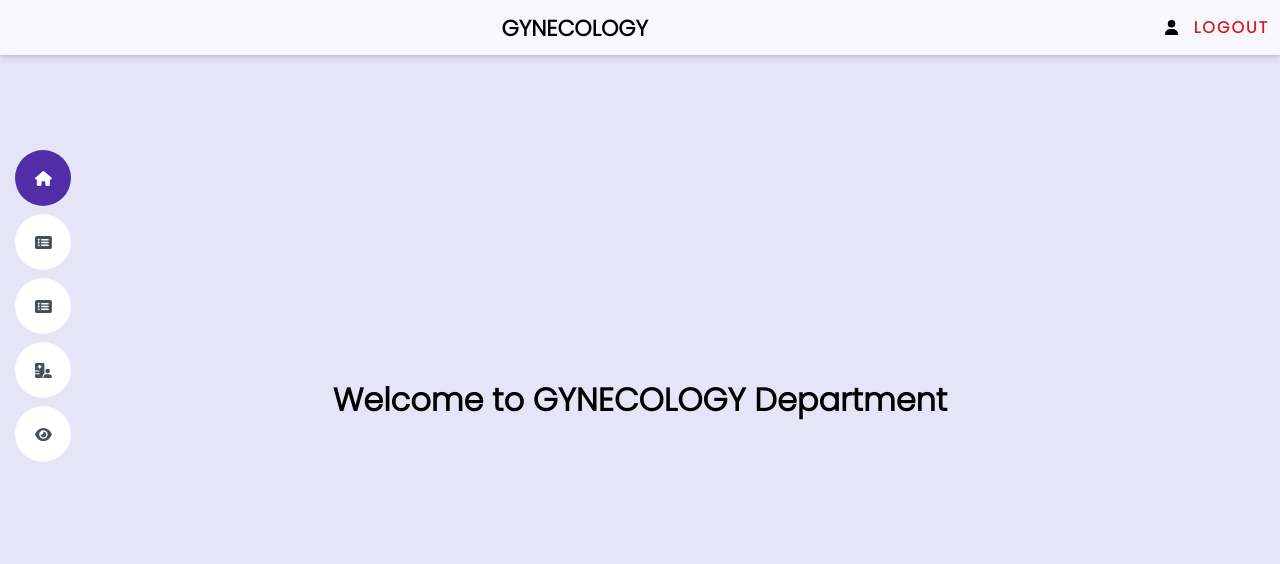
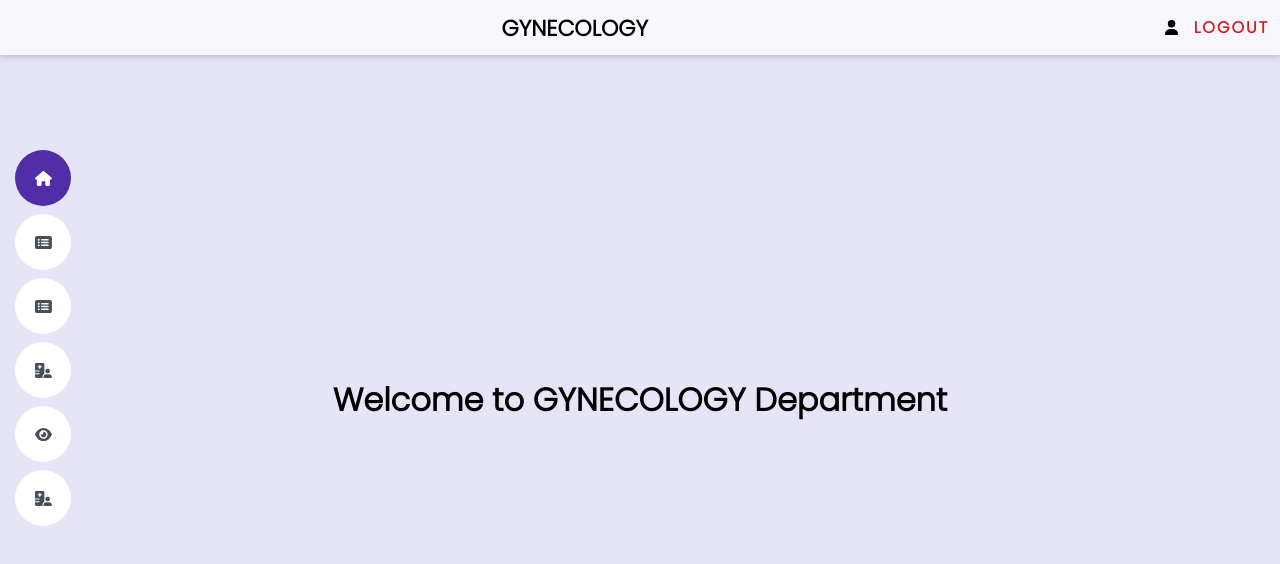
Before and after one commit to Katheesh1224/Gynecology, a React (Create React App) app in the folder gyn/: page /home in a window 1280 px wide. Shown: the top 564 px of the page. Built offline with nearby package versions, Linux system fonts and the light colour scheme.

Commit message:
Update_home_staff.js

```diff
--- a/gyn/src/home.js
+++ b/gyn/src/home.js
@@ -59,6 +59,8 @@ const Home = () =>{
                 <li><a href="Register_staff" class="nav-link scrollto"><FontAwesomeIcon icon={faRectangleList} /><span>Staff Registration</span></a></li>
                 <li><a href="patients_information" class="nav-link scrollto"><FontAwesomeIcon icon={faHospitalUser} /> <span>Patient Information</span></a></li>
                 <li><a href="patient_visit" class="nav-link scrollto"><FontAwesomeIcon icon={faEye} /><span>Visit</span></a></li>
+                <li><a href="staff_information" class="nav-link scrollto"><FontAwesomeIcon icon={faHospitalUser} /><span>Staff Information</span></a></li>
+
               </ul>
             </nav>
           </header>
```
